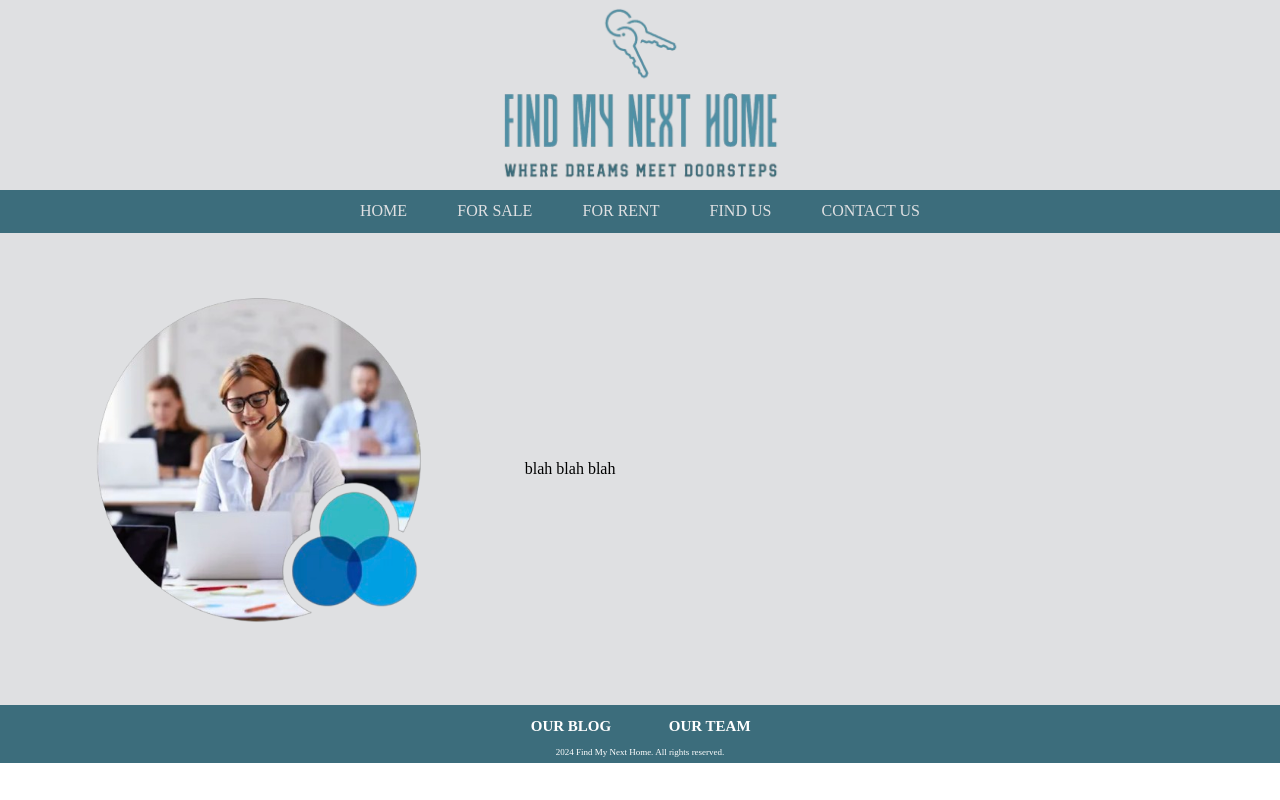
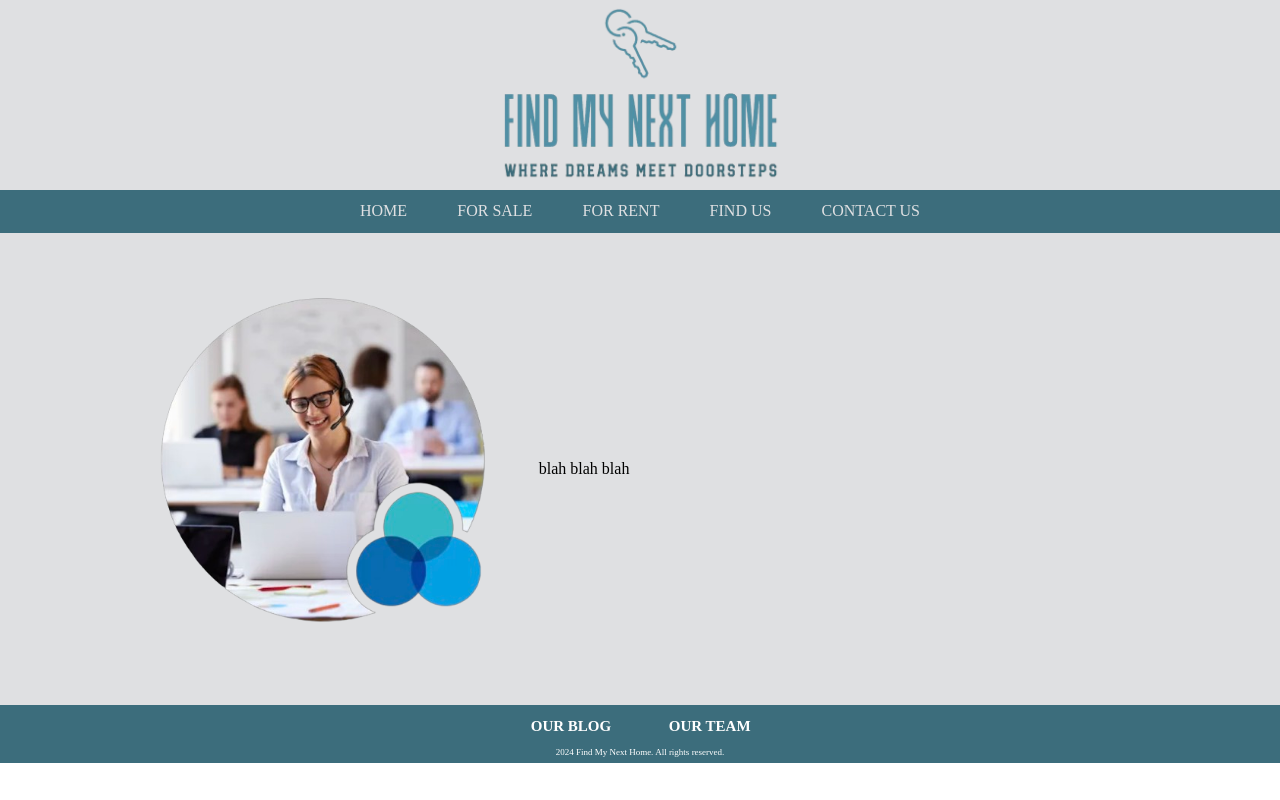
Before and after one commit to samjaygill/findmynexthome_client, a React (Create React App) app: page /contact in a window 1280 px wide. Built offline with nearby package versions, Linux system fonts and the light colour scheme; no server answers.

Commit message:
changed padding to contact page

```diff
--- a/src/components/css/ContactUs.css
+++ b/src/components/css/ContactUs.css
@@ -2,7 +2,7 @@
   height: 59vh;
   display: flex;
   flex-direction: rows;
-  padding: 0 5%;
+  padding: 0 10%;
   background-color: #dfe0e2;
 }
 .contact-card1 {
```
